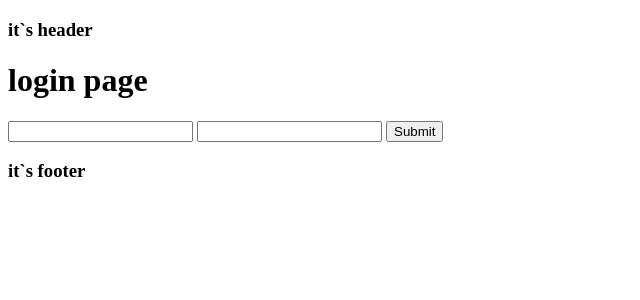
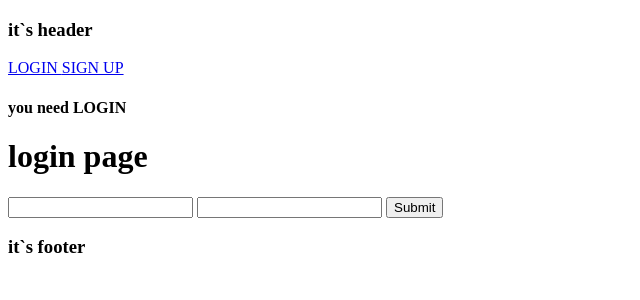
Before and after one commit to manducku/fastblog, a Django app: template fastblog/users/templates/users/login.html in a window 1280 px wide. Shown: the top 300 px of the page, without its empty margins (0-640 px from the left). Run offline with Django 3.2, Linux system fonts and the light colour scheme; the template is opened without the code that fills it, so the values that code supplies are empty.

Commit message:
login, logout, sign up templates add

```diff
--- a/fastblog/fastblog/templates/partials/header.html
+++ b/fastblog/fastblog/templates/partials/header.html
@@ -1 +1,28 @@
 <h3> it`s header </h3>
+
+{% if request.user.is_authenticated %}
+    <span>
+        <a href="{% url 'logout'%}">
+        LOGOUT
+        </a>
+    </span>
+{% else %}
+    <span>
+        <a href="{% url 'login' %}">
+            LOGIN
+        </a>
+    </span>
+
+    <span>
+        <a href="{% url 'signup'%}">
+            SIGN UP
+        </a>
+    </span>
+{% endif %}
+
+<div>
+    {% if request.user.is_authenticated %}
+        <h4> {{request.user.id}} </h4>
+    {% else %}
+        <h4> you need LOGIN </h4>
+    {% endif %}
```
